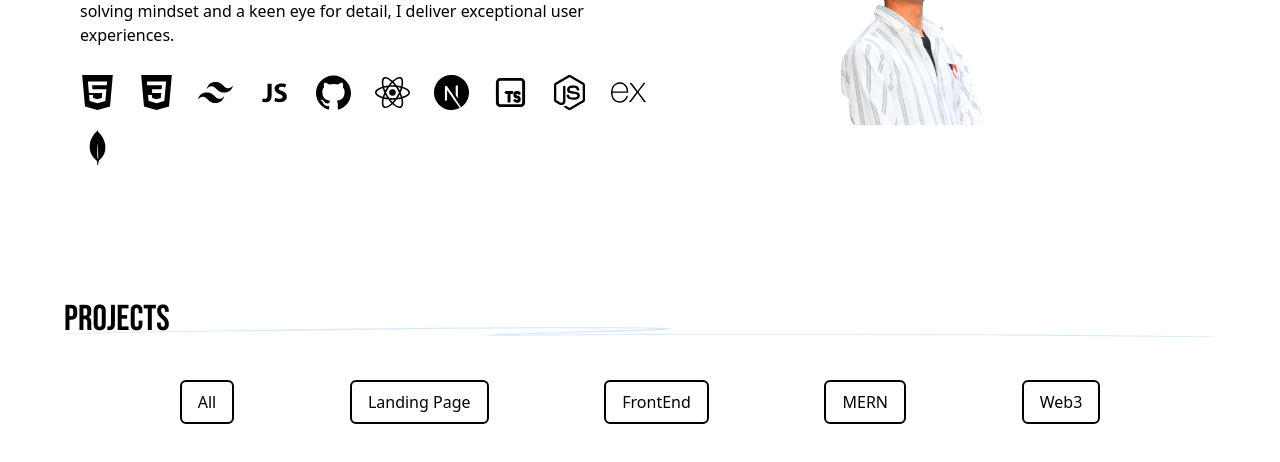
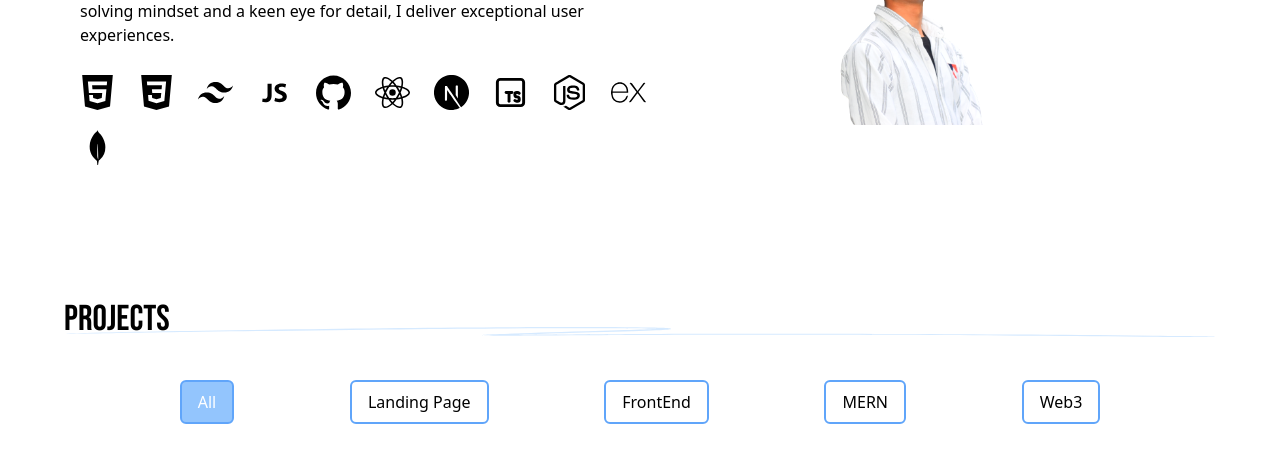
Before and after one commit to Saurav-Pant/Portfolio_New, a Next.js app in the folder portfolio/: page / in a window 1280 px wide. Shown: the part 1100-1562 px from the top of the page. Built offline with nearby package versions, Linux system fonts and the light colour scheme.

Commit message:
Projects Json Added

```diff
--- a/portfolio/app/Components/About.tsx
+++ b/portfolio/app/Components/About.tsx
@@ -4,6 +4,7 @@ import { Heading2 } from "./Heading_Text";
 import Image from "next/image";
 import sp from "../Assets/about_bg.png";
 import { motion } from "framer-motion";
+
 
 import {
   SiHtml5,
--- a/portfolio/app/Components/Projects.tsx
+++ b/portfolio/app/Components/Projects.tsx
@@ -1,27 +1,60 @@
-import React from "react";
+"use client"
+import React, { useState } from "react";
 import { Heading2 } from "./Heading_Text";
+
 
 type Props = {};
 
 const Projects = (props: Props) => {
+  const [selectedCategory, setSelectedCategory] = useState("All");
+
+  const handleCategoryClick = (category: string) => {
+    setSelectedCategory(category);
+  };
+
   return (
     <div id="projects" className="min-h-screen px-16">
       <Heading2 className="">Projects</Heading2>
-      {/* A line of buttons for ALl Landing Page ,FrontEnd,MERN, Web3   */}
+      {/* A line of buttons for All, Landing Page, FrontEnd, MERN, Web3 */}
       <div className="flex flex-row justify-evenly mt-10">
-        <button className="border-2 border-black px-4 py-2 rounded-md">
+        <button
+          className={`border-2 border-blue-400 px-4 py-2 rounded-md ${
+            selectedCategory === "All" ? "bg-blue-300 text-white" : ""
+          }`}
+          onClick={() => handleCategoryClick("All")}
+        >
           All
         </button>
-        <button className="border-2 border-black px-4 py-2 rounded-md">
+        <button
+          className={`border-2 border-blue-400 px-4 py-2 rounded-md ${
+            selectedCategory === "Landing Page" ? "bg-blue-300 text-white" : ""
+          }`}
+          onClick={() => handleCategoryClick("Landing Page")}
+        >
           Landing Page
         </button>
-        <button className="border-2 border-black px-4 py-2 rounded-md">
+        <button
+          className={`border-2 border-blue-400 px-4 py-2 rounded-md ${
+            selectedCategory === "FrontEnd" ? "bg-blue-300 text-white" : ""
+          }`}
+          onClick={() => handleCategoryClick("FrontEnd")}
+        >
           FrontEnd
         </button>
-        <button className="border-2 border-black px-4 py-2 rounded-md">
+        <button
+          className={`border-2 border-blue-400 px-4 py-2 rounded-md ${
+            selectedCategory === "MERN" ? "bg-blue-300 text-white" : ""
+          }`}
+          onClick={() => handleCategoryClick("MERN")}
+        >
           MERN
         </button>
-        <button className="border-2 border-black px-4 py-2 rounded-md">
+        <button
+          className={`border-2 border-blue-400 px-4 py-2 rounded-md ${
+            selectedCategory === "Web3" ? "bg-blue-300 text-white" : ""
+          }`}
+          onClick={() => handleCategoryClick("Web3")}
+        >
           Web3
         </button>
       </div>
```
Also changed, not shown: portfolio/app/contents/Projects.json (added, +32 -0 lines), portfolio/app/contents/skills.json (deleted, +0 -57 lines).
